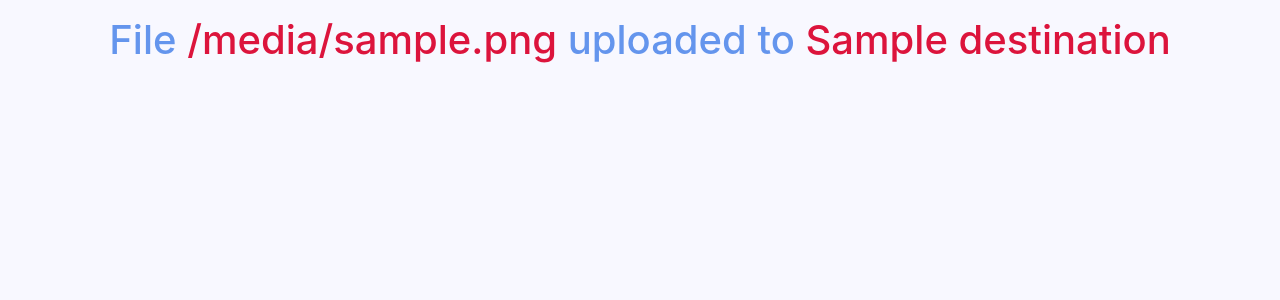
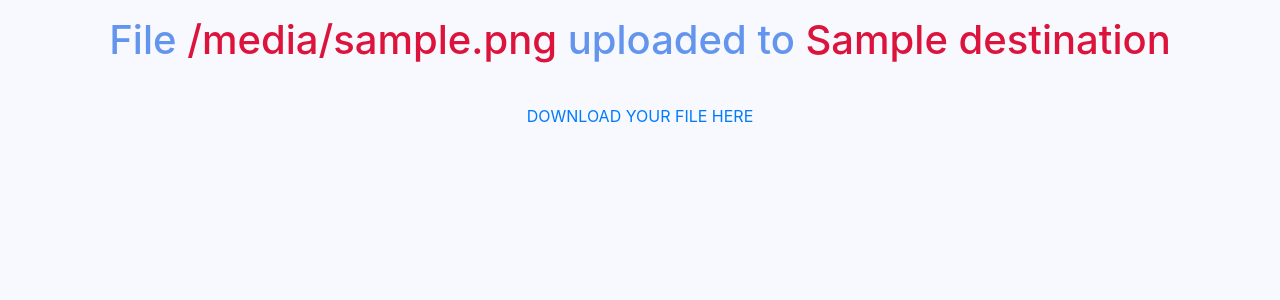
Before and after one commit to skshahnawaz/flipkart-grid-DocSmart, a Flask app: template templates/upload.html in a window 1280 px wide. Shown: the top 300 px of the page. Run offline with Flask 2, Linux system fonts and the light colour scheme; the template is opened without the code that fills it: most values are stand-ins (such as "Sample title", 1, 10 or a date in 2020); some libraries are stand-ins or nearby versions.

Commit message:
final edits

```diff
--- a/main.py
+++ b/main.py
@@ -1,4 +1,4 @@
-from flask import Flask, render_template, request
+from flask import Flask, render_template, request, send_file
 from uploadDownloadHandler import uploadFile, downloadFile
 import os
 from dotenv import load_dotenv
@@ -12,6 +12,11 @@ bucket = os.environ['CLOUD_STORAGE_BUCKET']
 @app.route('/')
 def home():
     return render_template('home.html')
+
+@app.route('/download')
+def downloadFile():
+    path = "output.xlsx"
+    return send_file(path, as_attachment=True, mimetype='application/vnd.openxmlformats-officedocument.spreadsheetml')
 
 @app.route('/upload', methods=['GET', 'POST'])
 def upload():
--- a/request.json
+++ b/request.json
@@ -1 +1 @@
-{"payload":{"document":{"input_config":{"gcs_source":{"input_uris":"gs://flipkart-grid/Sample8.pdf"}}}}}
+{"payload":{"document":{"input_config":{"gcs_source":{"input_uris":"gs://flipkart-grid/Sample10.pdf"}}}}}
--- a/templates/home.html
+++ b/templates/home.html
@@ -154,7 +154,7 @@
         </div>
         <div class="row">
           <div class="col-auto mx-auto p-3">
-            <a href="../output.xlsx" download>DOWNLOAD YOUR FILE HERE</a>
+            <a href="/download">DOWNLOAD YOUR FILE HERE</a>
           </div>
         </div>
       </div>
--- a/templates/upload.html
+++ b/templates/upload.html
@@ -24,6 +24,11 @@
           </h1>
         </div>
       </div>
+      <div class="row">
+        <div class="col-auto mx-auto p-3">
+          <a href="/download">DOWNLOAD YOUR FILE HERE</a>
+        </div>
+      </div>
     </div>
 
     <!-- Optional JavaScript -->
```
